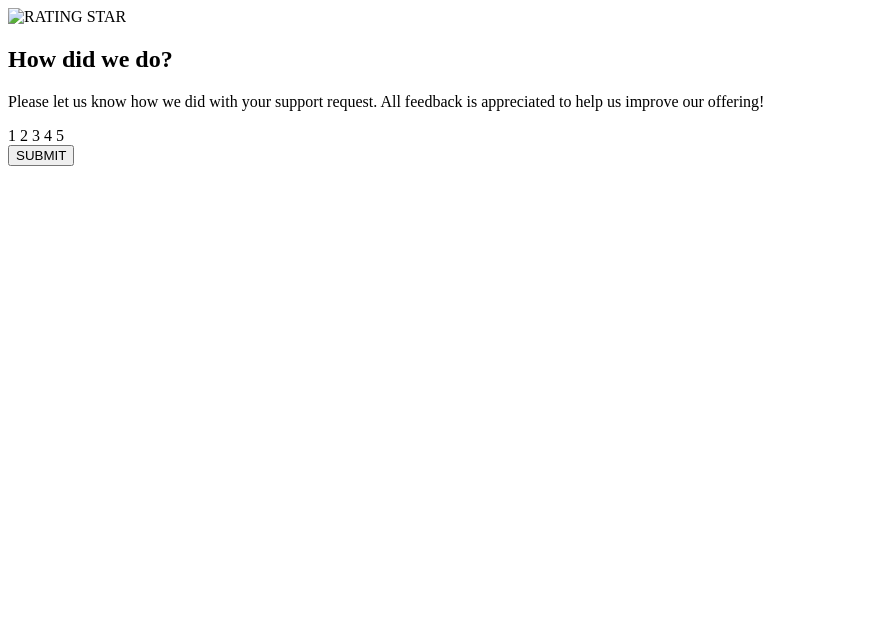
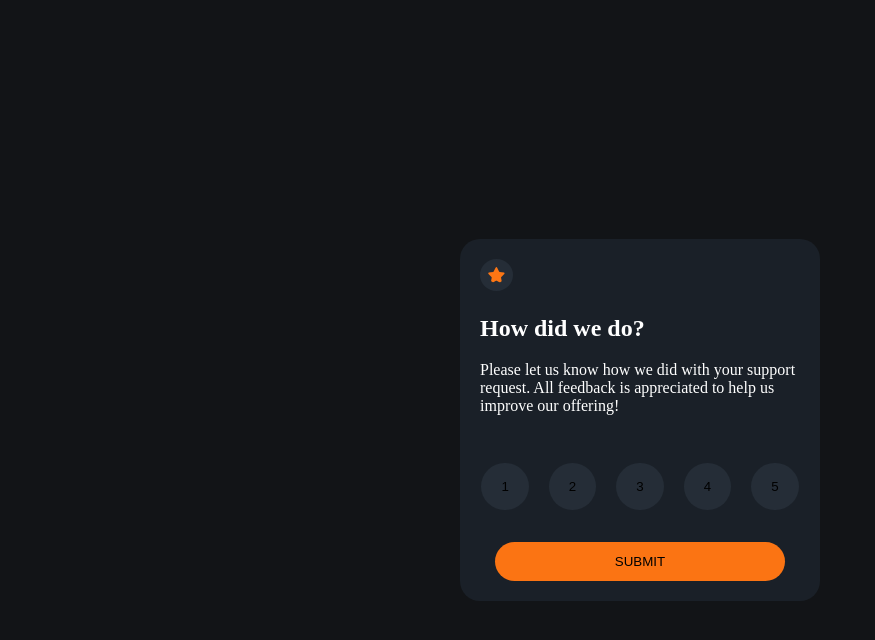
Before and after one commit to Alpha56Aderick/RATING-PAGE, a plain HTML site: page PAGES/index.html in a window 1280 px wide. Shown: the whole page, without its empty margins (0-875 px from the left). Drawn offline with Linux system fonts and the light colour scheme.

Commit message:
rate us desktop page

```diff
--- a/PAGES/index.html
+++ b/PAGES/index.html
@@ -10,19 +10,23 @@
    <link rel="stylesheet" href="/STYLE/index.css">
 </head>
 <body>
-      <main>
+      <main class="ratings-card">
         <section class="card-heading">
-          <img src="./images/icon-star.svg" alt="RATING STAR" class="star-icon">
+          <img src="/images/icon-star.svg" alt="RATING STAR" class="star-icon">
           <h1>How did we do?</h1>
           <P>Please let us know how we did with your support request.
             All feedback is appreciated to help us improve our offering!
           </P>
         </section>
         <section class="rating-buttons">
-         <span> 1</span> <span>2</span> <span>3</span> <span>4</span> <span>5</span>
+         <button class="rate"> 1</button>
+          <button class="rate">2</button>
+           <button class="rate">3</button>
+           <button class="rate">4</button>
+           <button class="rate">5</button>
         </section>
-        <section class="submit-button">
-          <button>SUBMIT</button>
+        <section >
+          <button class="submit-button" >SUBMIT</button>
         </section>
       </main>
 </body>
--- a/STYLE/index.css
+++ b/STYLE/index.css
@@ -0,0 +1,62 @@
+*{
+    padding: 0;
+    box-sizing: border-box;
+}
+body{
+    background-color: hsl(216, 12%, 8%);
+    display: flex;
+    justify-content: center;
+    align-items: center;
+    padding: 2.5rem;
+    min-height: 100vh;
+    margin: 1.25rem;
+
+}
+.ratings-card{
+    border-radius: 20px;
+    background-color: hsl(214, 22%, 13%);
+    display: flex;
+    flex-direction: column;
+    justify-content: flex-start;
+    align-items: center;
+    width: 100%;
+    padding: 1.25rem;
+    gap: 2rem;
+    max-width: 360px;
+}
+.star-icon{
+    padding: 0.5rem;
+    background-color:  hsl(213, 19%, 18%);
+    border-radius: 100%;
+}
+.card-heading{
+    color: hsl(0, 100%, 100%);
+    gap: 2rem;
+}
+.rating-buttons{
+    display: flex;
+    justify-content: center;
+    gap:1.25rem;
+
+}
+.rate{
+    background-color:  hsl(213, 19%, 18%);
+    padding: 1rem 1.25rem;
+    border-radius: 100%;
+    border: none;
+}
+.rate:hover{
+    background-color: hsl(25, 97%, 53%);
+}
+.submit-button{
+    padding: 0.75rem 7.5rem;
+    background-color: hsl(25, 97%, 53%);
+    border-radius: 45px;
+    border: none;
+}
+.submit-button:hover{
+    background-color: hsl(0, 100%, 100%);;
+}
+@media (screen) {
+
+}
```
